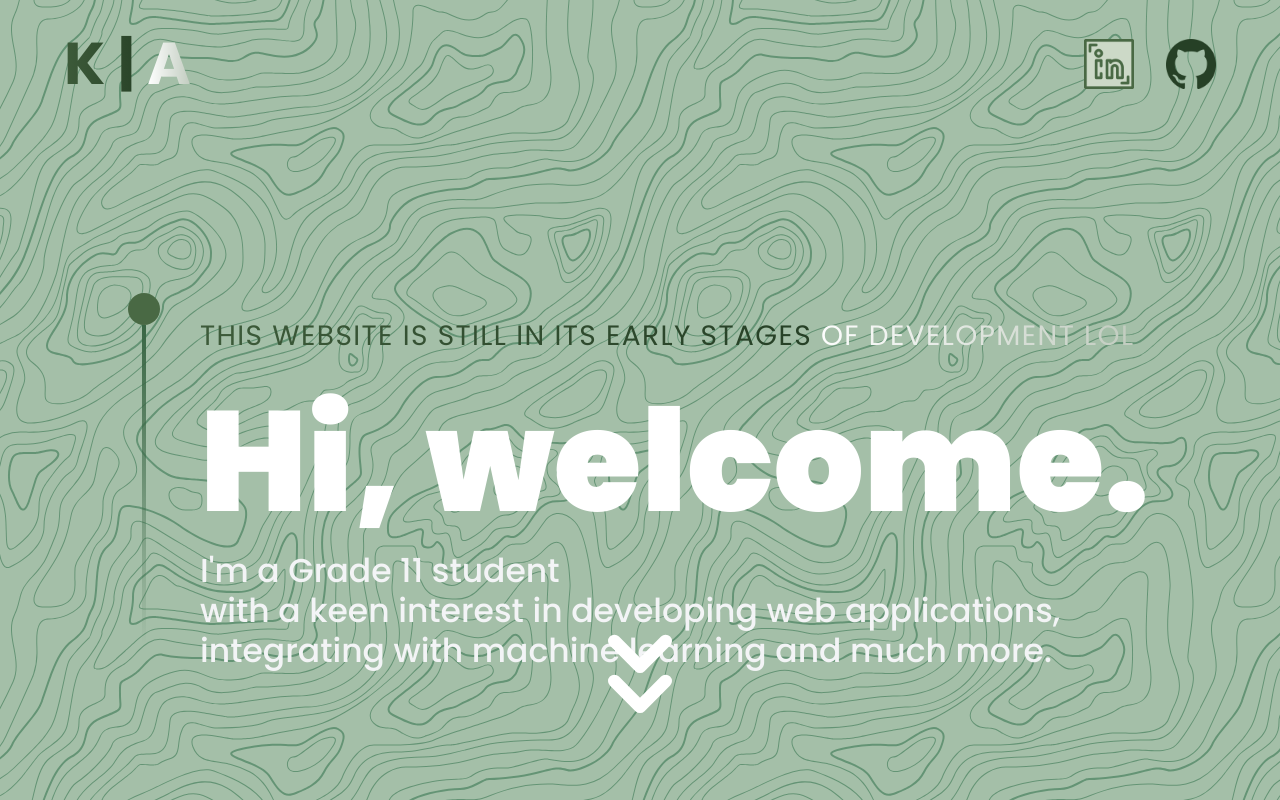
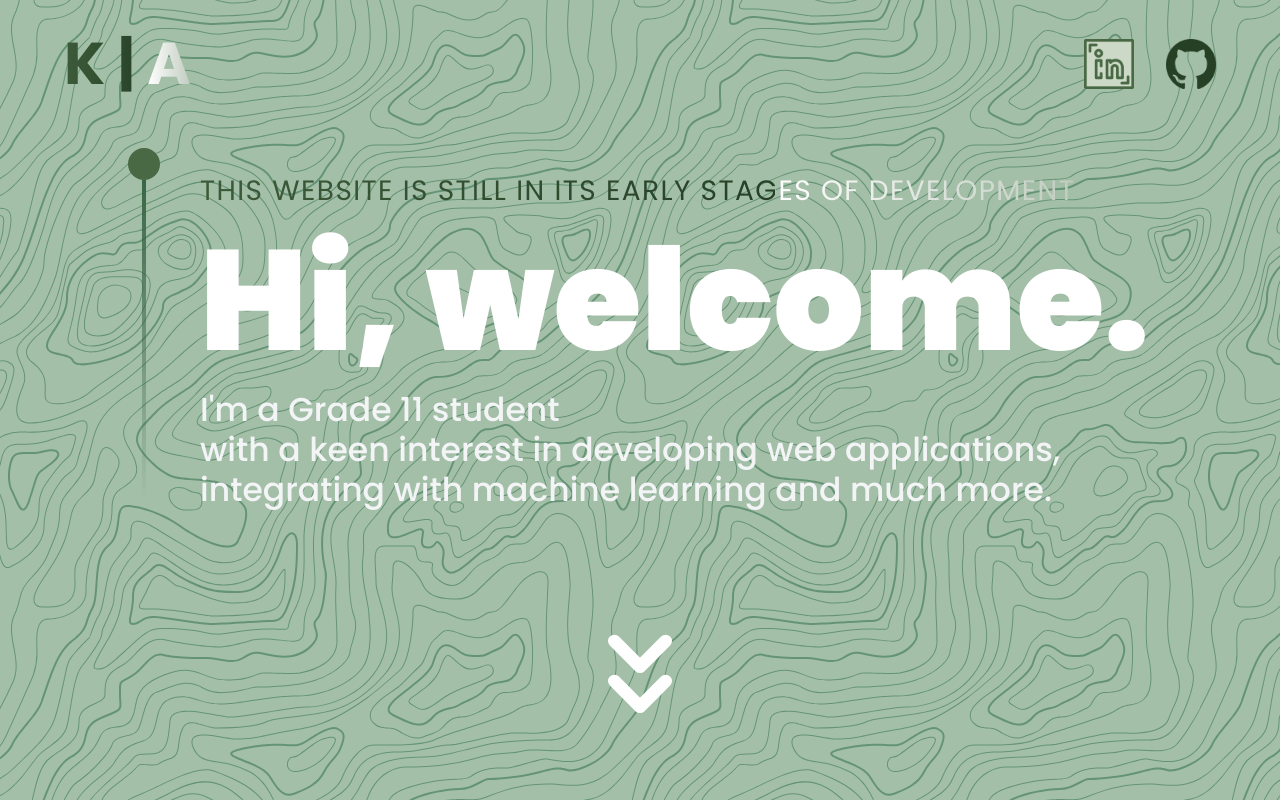
Before and after one commit to kavan7/kavan7.github.io, a React (Vite) app: page / in a window 1280 px wide. Shown: the top 800 px of the page. Built offline with nearby package versions, Linux system fonts and the light colour scheme.

Commit message:
changes to hero

```diff
--- a/src/components/Hero.jsx
+++ b/src/components/Hero.jsx
@@ -24,7 +24,7 @@ const Hero = () => {
 
   return (
     <section className="relative w-full h-screen mx-auto">
-      <motion.div variants={textVariant()} className={`${styles.paddingX} absolute inset-0 top-[120px] sm:top-[185px] max-w-7xl mx-0 flex flex-row items-start gap-3 sm:gap-10 `}>
+      <motion.div variants={textVariant()} className={`${styles.paddingX} absolute inset-0 top-[40px] sm:top-[40px] max-w-7xl mx-0 flex flex-row items-start gap-3 sm:gap-10 `}>
         <div className="flex flex-col justify-center items-center ml-0 mt-5">
           <div className="w-8 h-8 rounded-full bg-secondary ml-0 "/>
           <div className="w-1 sm:h-80 h-40 violet-gradient ml-0" />
@@ -32,8 +32,8 @@ const Hero = () => {
 
         </div>
       <div className="">
-      <span className={`${styles.sectionSubText} animated-nav`}><br />This website is still in its early stages of development lol</span>
-         <h1 className={`${styles.heroHeadText} mt-12 text-[#fffff] `}>{text}</h1>
+      <span className={`${styles.sectionSubText} animated-nav`}><br />This website is still in its early stages of development</span>
+         <h1 className={`${styles.heroHeadText} sm:mt-16 mt-4  text-[#fffff] `}>{text}</h1>
          <p className={`${styles.heroSubText}  text-gray-100 fade-in textShadowColor: '#ffffff',
       mt-16 ml-0 `}>I'm a Grade 11 student <br className="sm:block hidden " />with a keen interest in developing web applications,<br className="sm:block hidden" />integrating with machine learning and much more.</p>
 
@@ -56,13 +56,13 @@ const Hero = () => {
         }}>
 
 
-        <a href="#experience" className="font-black text-white lg:text-[180px] sm:text-[100px] xs:text-[150px] text-[140px] lg:leading-[198px] mt-2">
-        <svg data-accordion-icon class="w-16 h-10 rotate-180 shrink-0 " aria-hidden="true" xmlns="http://www.w3.org/2000/svg" fill="none" viewBox="0 0 10 6">
+        <a href="#experience" className="font-black text-white mt-2">
+        <svg data-accordion-icon class=" sm:block hidden w-16 h-10 rotate-180 shrink-0 " aria-hidden="true" xmlns="http://www.w3.org/2000/svg" fill="none" viewBox="0 0 10 6">
         <path stroke="currentColor" stroke-linecap="round" stroke-linejoin="round" stroke-width="2" d="M9 5 5 1 1 5"/>
       </svg>
         </a>
                 <a href="#experience" className={`mt-14 ${styles.heroHeadText}`}>
-        <svg data-accordion-icon class="w-16 h-10 rotate-180 shrink-0" aria-hidden="true" xmlns="http://www.w3.org/2000/svg" fill="none" viewBox="0 0 10 6">
+        <svg data-accordion-icon class="sm:block hidden  w-16 h-10 rotate-180 shrink-0" aria-hidden="true" xmlns="http://www.w3.org/2000/svg" fill="none" viewBox="0 0 10 6">
         <path stroke="currentColor" stroke-linecap="round" stroke-linejoin="round" stroke-width="2" d="M9 5 5 1 1 5"/>
       </svg>
         </a>
```
